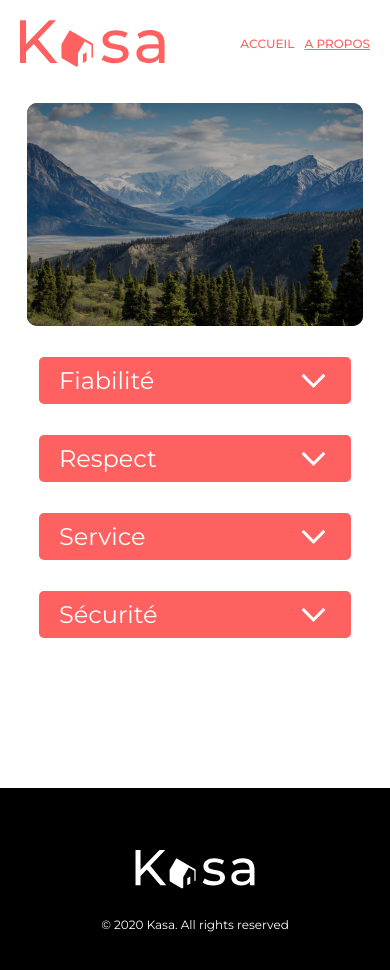
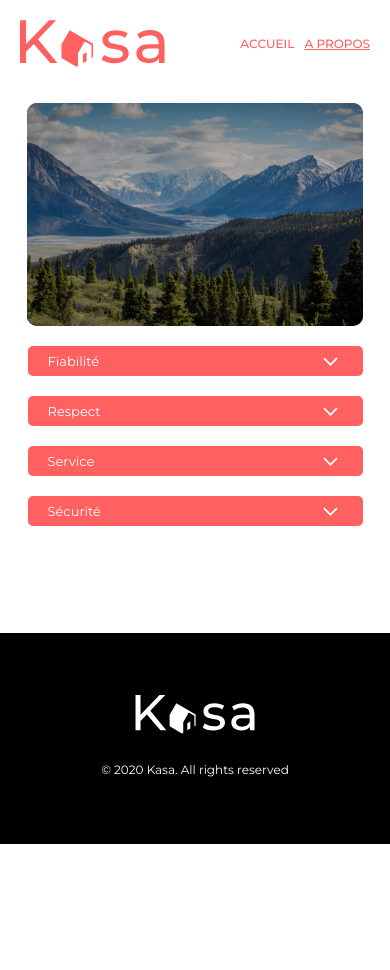
Before and after one commit to Solyahne/kasa, a React (Create React App) app: page /about in a window 390 px wide. Shown: the top 970 px of the page. After the commit the page ends 844 px from the top, so only its background shows below. Built offline with nearby package versions, Linux system fonts and the light colour scheme.

Commit message:
Ajout about version mobile

```diff
--- a/src/components/collapseabout.css
+++ b/src/components/collapseabout.css
@@ -30,3 +30,27 @@
     margin-top: 0;
     width: 100%;
 }
+
+@media screen and (max-width: 777px) {
+
+    .aboutelements {
+        width: 100%;
+        max-width: 334px;
+    }
+
+    .collapse {
+        width: 335px;
+        height: 30px;
+        font-size: 13px;
+        margin-top: 20px;
+    }
+
+    .arrow {
+        height: 9px;
+        width: 15px;
+    }
+
+    .collapsecontent {
+        font-size: 12px;
+    }
+}
--- a/src/components/collapseabout.tsx
+++ b/src/components/collapseabout.tsx
@@ -22,7 +22,7 @@ export default function CollapseAbout({ title, content }: CollapseElements) {
     return (
         <article className="aboutelements">
             <button onClick={show} className='collapse'>{title}
-                {open ? <img src={arrowtop} alt='' /> : <img src={arrowbottom} alt='' className='arrowbottom'/>}
+                {open ? <img src={arrowtop} alt='' className='arrow' /> : <img src={arrowbottom} alt='' className='arrowbottom arrow'/>}
             </button>
             {/* Si le bouton est ouvert (usestate true), alors on affiche le paragraphe */}
             {open &&
--- a/src/pages/about/about.css
+++ b/src/pages/about/about.css
@@ -1,3 +1,9 @@
 .aboutmain {
     padding-bottom: 150px;
 }
+
+@media screen and (max-width: 777px) {
+    .aboutmain {
+        padding-bottom: 100px;
+    }
+}
```
